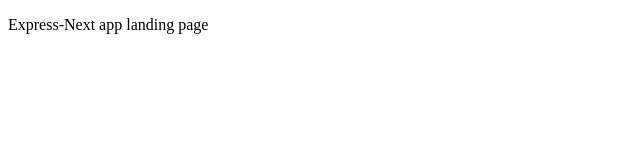
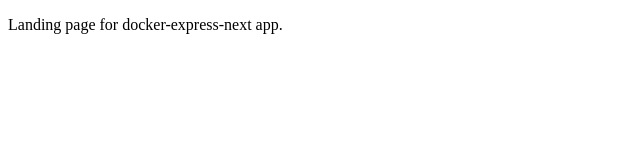
Before and after one commit to oleksii-polovyi/docker-express-next, a Next.js app: page / in a window 1280 px wide. Shown: the top 160 px of the page, without its empty margins (0-640 px from the left). Built offline with nearby package versions, Linux system fonts and the light colour scheme.

Commit message:
update app-name

```diff
--- a/pages/about.js
+++ b/pages/about.js
@@ -1,6 +1,6 @@
 const About = () => (
   <div>
-    <p>A sample Express-Next app deployed to Heroku with Docker.</p>
+    <p>A sample docker-express-next app deployed to Heroku.</p>
   </div>
 );
 export default About;
--- a/pages/index.js
+++ b/pages/index.js
@@ -1,6 +1,6 @@
 const Index = () => (
   <div>
-    <p>Express-Next app landing page</p>
+    <p>Landing page for docker-express-next app.</p>
   </div>
 );
 export default Index;
```
Also changed, not shown: package.json (+6 -4 lines), 2 other files (tests, documents, lock files or other folders).
